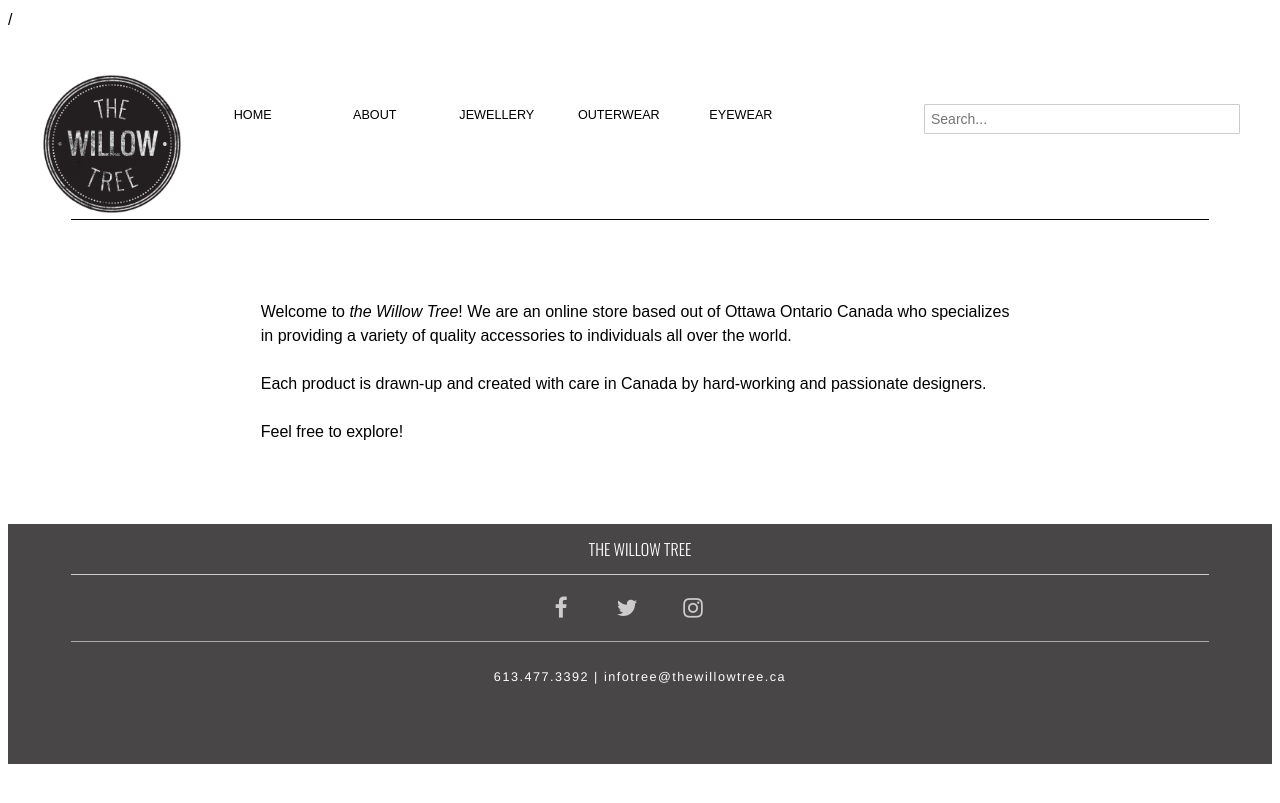
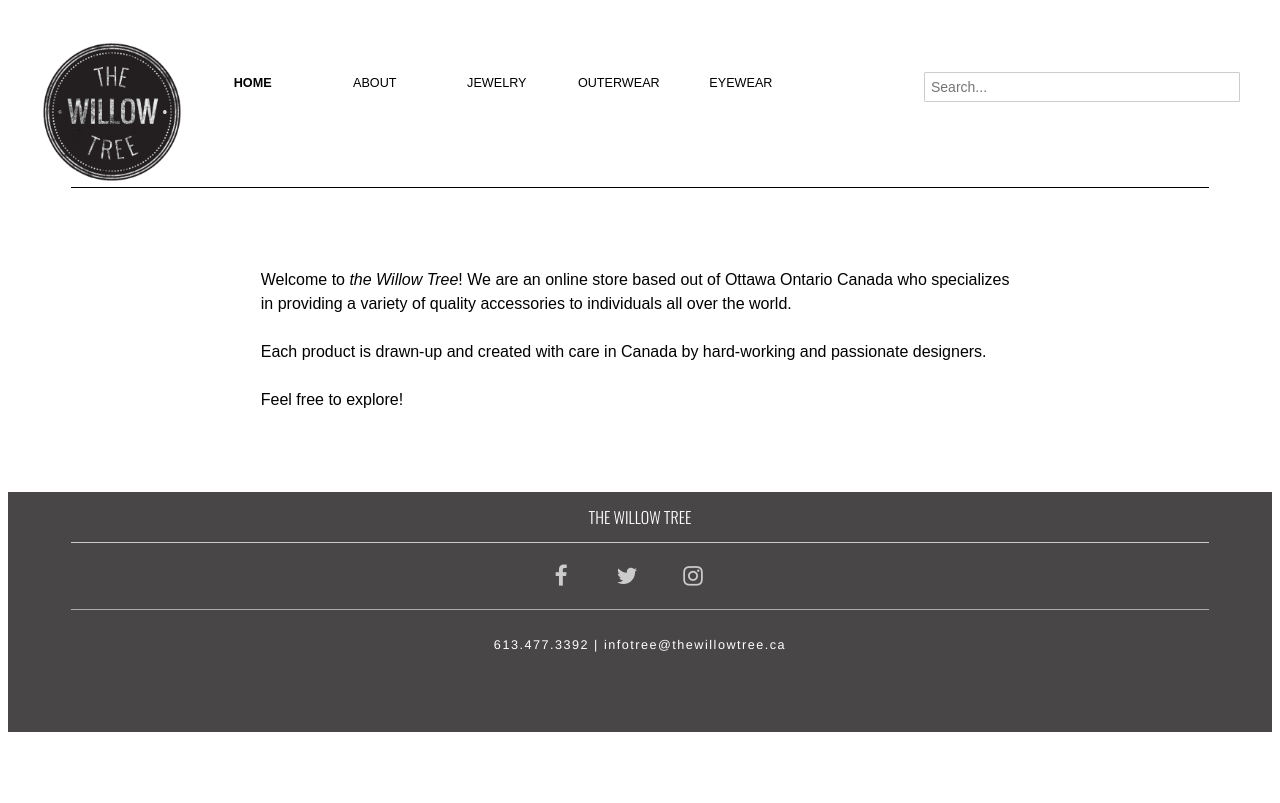
Before and after one commit to sanoelle/ecommerce-website, a Jekyll site: the page built from index.html, in a window 1280 px wide. Shown: the top 803 px of the page. Built offline with Jekyll 4.4.1, drawn with Linux system fonts in a browser that asks for light colours; nearby versions of some CDN libraries; some web fonts are replaced; Markdown is read by kramdown in place of the engine named in the settings.

Commit message:
Added highlights for selected pages and custom titles

```diff
--- a/_layouts/default.html
+++ b/_layouts/default.html
@@ -2,7 +2,7 @@
 <html>
 <head>
 	<meta charset="UTF-8">
-	<title>The Willow Tree</title>
+	<title>{{page.title}} · The Willow Tree</title>
 	<meta name="handheldfriendly" content="true">
   	<meta name="mobileoptimized" content="240">
   	<meta name="viewport" content="width=device-width,initial-scale=1">
@@ -25,8 +25,6 @@
 	<link href="../{{site.baseurl}}/css/search-field.css" rel="stylesheet">
 </head>
 <body>
-
-{{page.url}}
 
 <!-- Header & Navigation -->
 
@@ -53,9 +51,9 @@
 		<ul>
 			<li><a class="{% if page.url == '/'%}current{% endif %}" href="{{site.baseurl}}/">HOME</a></li>
 			<li><a class="{% if page.url == '/about/'%}current{% endif %}" href="{{site.baseurl}}/about/">ABOUT</a></li>
-			<li><a href="">JEWELLERY</a></li>
-			<li><a href="">OUTERWEAR</a></li>
-			<li><a href="">EYEWEAR</a></li>
+			<li><a class="{% if page.url == '/jewelry/'%}current{% endif %}" href="{{site.baseurl}}/jewelry/">JEWELRY</a></li>
+			<li><a class="{% if page.url == '/outerwear/'%}current{% endif %}" href="{{site.baseurl}}/outerwear/">OUTERWEAR</a></li>
+			<li><a class="{% if page.url == '/eyewear/'%}current{% endif %}" href="{{site.baseurl}}/eyewear/">EYEWEAR</a></li>
 		</ul>
 	</nav>
 	<div class="line"></div>
--- a/about.html
+++ b/about.html
@@ -1,5 +1,6 @@
 ---
 layout: default
+title: About
 ---
 
 <h1>About</h1>
--- a/css/common.css
+++ b/css/common.css
@@ -17,6 +17,11 @@
   width: 100%;
 }
 
+.current {
+	color:#DC1F47;
+	font-weight:700;
+}
+
 @media only screen and (min-width: 53em){
 
 .line{
--- /dev/null
+++ b/eyewear.html
@@ -0,0 +1,4 @@
+---
+layout: default
+title: Eyewear
+---
--- a/index.html
+++ b/index.html
@@ -1,5 +1,7 @@
 ---
 layout: default
+title: Home
+showbanner: yes
 ---
 
 <div class="paragraph">
--- /dev/null
+++ b/jewelry.html
@@ -0,0 +1,4 @@
+---
+layout: default
+title: Jewelry
+---
--- /dev/null
+++ b/outerwear.html
@@ -0,0 +1,4 @@
+---
+layout: default
+title: Outerwear
+---
```
Also changed, not shown: images/banner.jpg (added).
